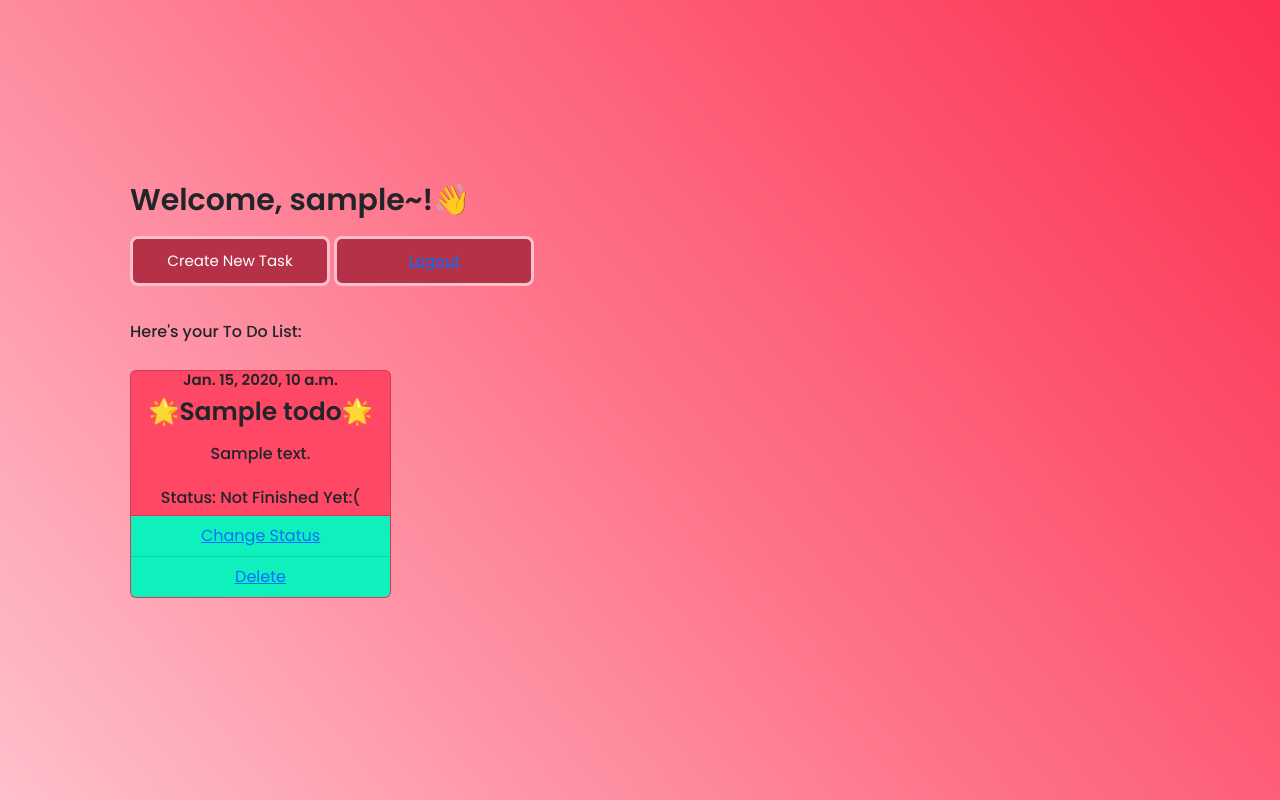
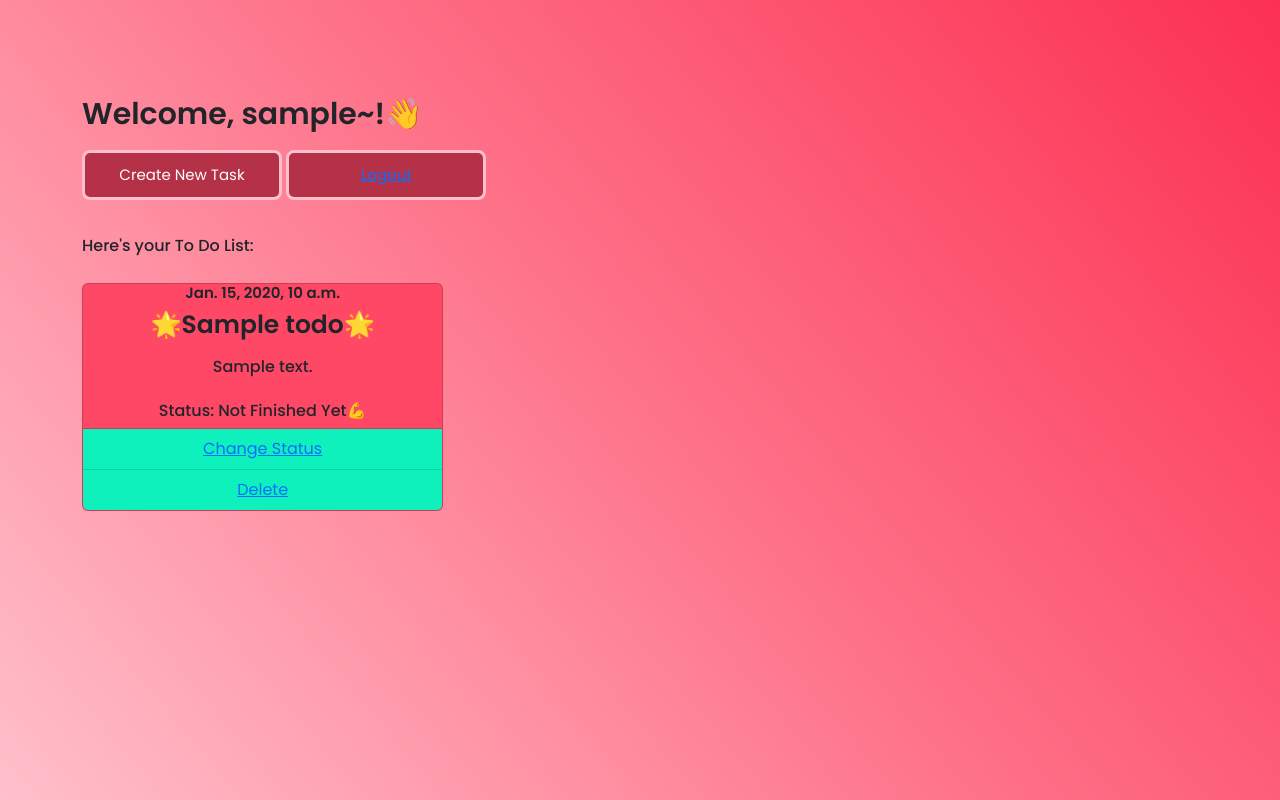
Before and after one commit to alizhasubianto/Tugas2, a Django app: template todolist/templates/todolist.html in a window 1280 px wide. Run offline with Django 4.2, Linux system fonts and the light colour scheme; the template is opened without the code that fills it: most values are stand-ins (such as "Sample title", 1, 10 or a date in 2020).

Commit message:
html update

```diff
--- a/todolist/templates/createtask.html
+++ b/todolist/templates/createtask.html
@@ -18,7 +18,6 @@
             }
             body{
                 height: 100vh;
-                align-items: center;
                 background: linear-gradient(50deg, pink, rgb(254, 115, 138),rgb(252, 48, 82));
             }
             .createtask{
@@ -49,13 +48,15 @@
             <p></p>
             <form action="" method="post">
                 {% csrf_token %}
-                <table>
+                <div class="table-responsive">
+                    <table class="table table-borderless">
                         {{ form.as_table }}
                         <tr>
                             <td></td>
                             <td><input class="submitbutton" type="submit" value="Save"></td>
                         </tr>
                     </table>
+                </div>
             </form>
         </div>
     </body>
--- a/todolist/templates/todolist.html
+++ b/todolist/templates/todolist.html
@@ -1,6 +1,7 @@
 {% extends 'base.html' %}
 
-{% block content %}
+{% block meta %}
+    <head>
         <title>ToDoList</title>
         <meta charset="utf-8">
         <meta name="viewport" content="width=device-width, initial-scale=1">
@@ -15,7 +16,6 @@
             }
             body{
                 height: 100vh;
-                display: flex;
                 align-items: center;
                 justify-content: center;
                 background: linear-gradient(50deg, pink, rgb(254, 115, 138),rgb(252, 48, 82));
@@ -62,6 +62,7 @@
             }
             .card:hover{
                 background: rgb(213, 77, 100);
+                transform: scale(1.1);
             }
 
             .card .card-date{
@@ -109,6 +110,8 @@
             }
         </style>
     </head>
+    {% endblock meta %}
+    {% block content %}
     <body>
         <script src="https://cdn.jsdelivr.net/npm/bootstrap@5.2.2/dist/js/bootstrap.bundle.min.js" integrity="sha384-OERcA2EqjJCMA+/3y+gxIOqMEjwtxJY7qPCqsdltbNJuaOe923+mo//f6V8Qbsw3" crossorigin="anonymous"></script>
         <section class="p-5"></section>
@@ -118,17 +121,17 @@
                 <button class="btn-2"><a href="{%url 'todolist:logout'%}">Logout</a></button>
                 <p></p>
                 <h6>Here's your To Do List:</h6>
-                <div class = "row text-center g-4">
+                <div class = "row text-center g-3">
                     {% for todo in to_do_list %}
-                    <div class="col-md-3">
+                    <div class="col-md-4">
                         <div class="card">
                             <h2 class="card-date">{{todo.date}}</h2>
                             <h3 class="card-title">🌟{{todo.title}}🌟</p>
                             <p class="card-description">{{todo.description}}</p>
                             {% if todo.is_finished %}
-                            <h6>Status: Finished:D</h6>
+                            <h6>Status: Finished✔️</h6>
                             {% else %}
-                            <h6>Status: Not Finished Yet:(</h6>
+                            <h6>Status: Not Finished Yet💪</h6>
                             {% endif %}
                             <ul class="list-group list-group-flush">
                                 <li class="list-group-item status">
```
Lines whose indentation alone changed are shown as unchanged.
